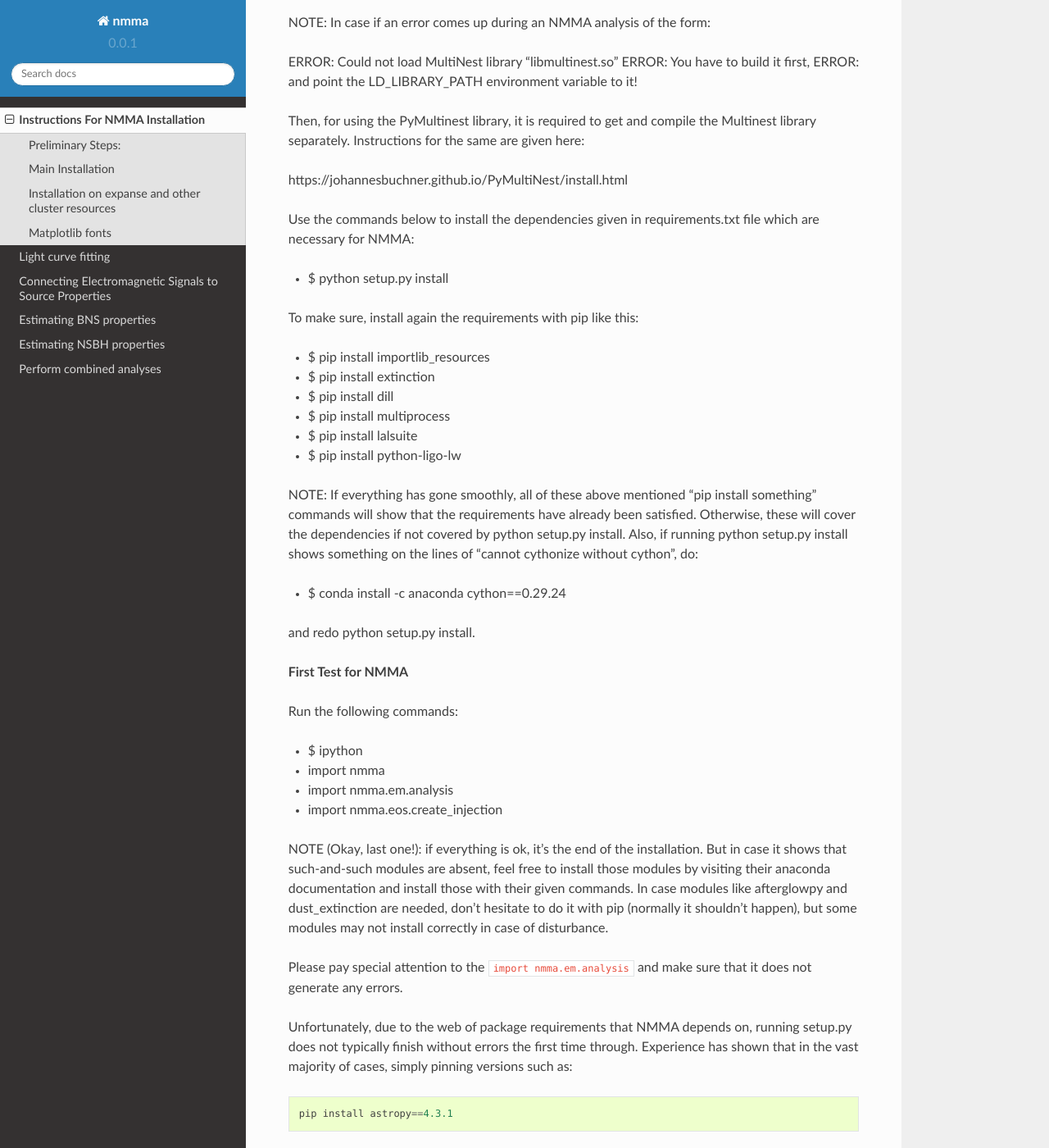
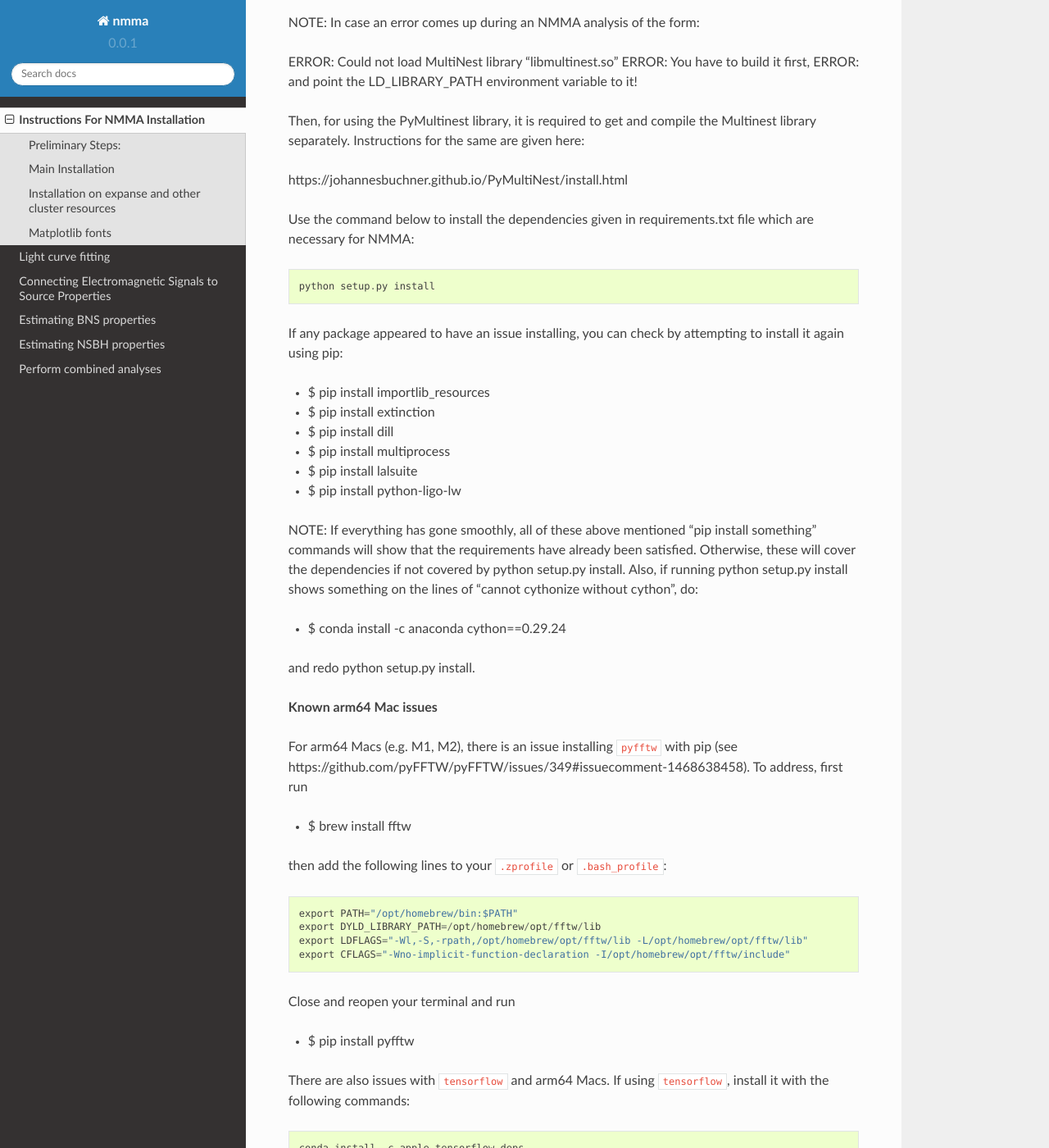
Before and after one commit to nuclear-multimessenger-astronomy/nmma, a Sphinx documentation site: the page built from doc/installation.md, in a window 1280 px wide and 1400 px high, scrolled down 2248 px. Shown: the whole window at 82% size. Built offline with Sphinx 7.4.7 and the Read the Docs theme 2.0.0, drawn with Linux system fonts in a browser that asks for light colours; pages that are not in the unit, such as notebooks, are missing from menus; some of the changed text lies outside the part shown.

Commit message:
Revise installation docs and add arm64 Mac specifics

````diff
--- a/doc/installation.md
+++ b/doc/installation.md
@@ -125,12 +125,13 @@ https://johannesbuchner.github.io/PyMultiNest/install.html
 
 
 
-Use the commands below to install the dependencies given in requirements.txt file which are necessary for NMMA:
+Use the command below to install the dependencies given in requirements.txt file which are necessary for NMMA:
 
+```
+python setup.py install
+```
 
-* $ python setup.py install
-
-To make sure, install again the requirements with pip like this:
+If any package appeared to have an issue installing, you can check by attempting to install it again using pip:
 
 * $ pip install importlib_resources
 
@@ -157,6 +158,28 @@ if not covered by python setup.py install. Also, if running python setup.py inst
 
 and redo python setup.py install.
 
+**Known arm64 Mac issues**
+
+For arm64 Macs (e.g. M1, M2), there is an issue installing `pyfftw` with pip (see https://github.com/pyFFTW/pyFFTW/issues/349#issuecomment-1468638458). To address, first run
+* $ brew install fftw
+
+then add the following lines to your `.zprofile` or `.bash_profile`:
+```
+export PATH="/opt/homebrew/bin:$PATH"
+export DYLD_LIBRARY_PATH=/opt/homebrew/opt/fftw/lib
+export LDFLAGS="-Wl,-S,-rpath,/opt/homebrew/opt/fftw/lib -L/opt/homebrew/opt/fftw/lib"
+export CFLAGS="-Wno-implicit-function-declaration -I/opt/homebrew/opt/fftw/include"
+```
+
+Close and reopen your terminal and run
+* $ pip install pyfftw
+
+There are also issues with `tensorflow` and arm64 Macs. If using `tensorflow`, install it with the following commands:
+```
+conda install -c apple tensorflow-deps
+pip install tensorflow-macos
+pip install tensorflow-metal
+```
 
 
 **First Test for NMMA**
````
Also changed, not shown: other parts of doc/installation.md (+1 -1 lines).
